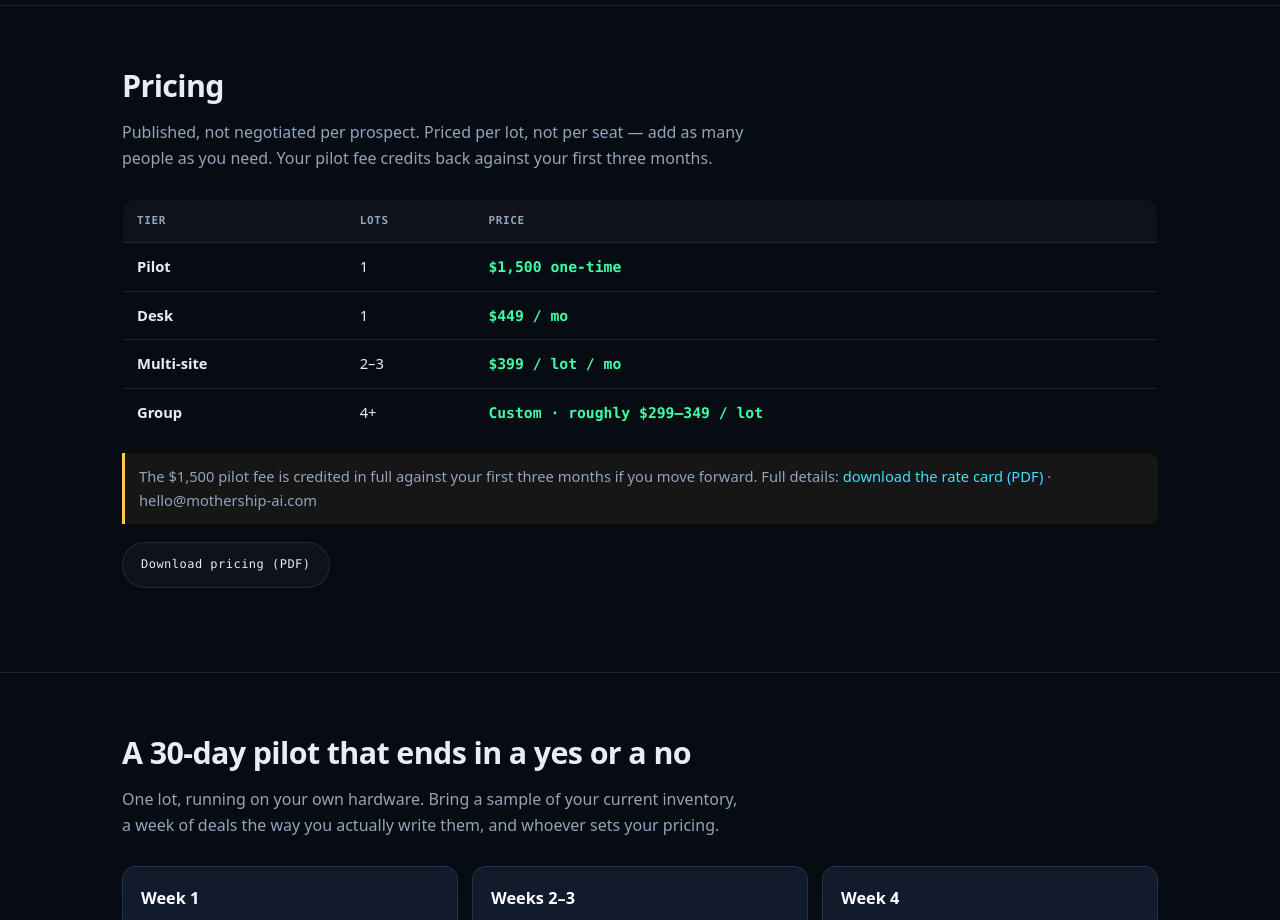
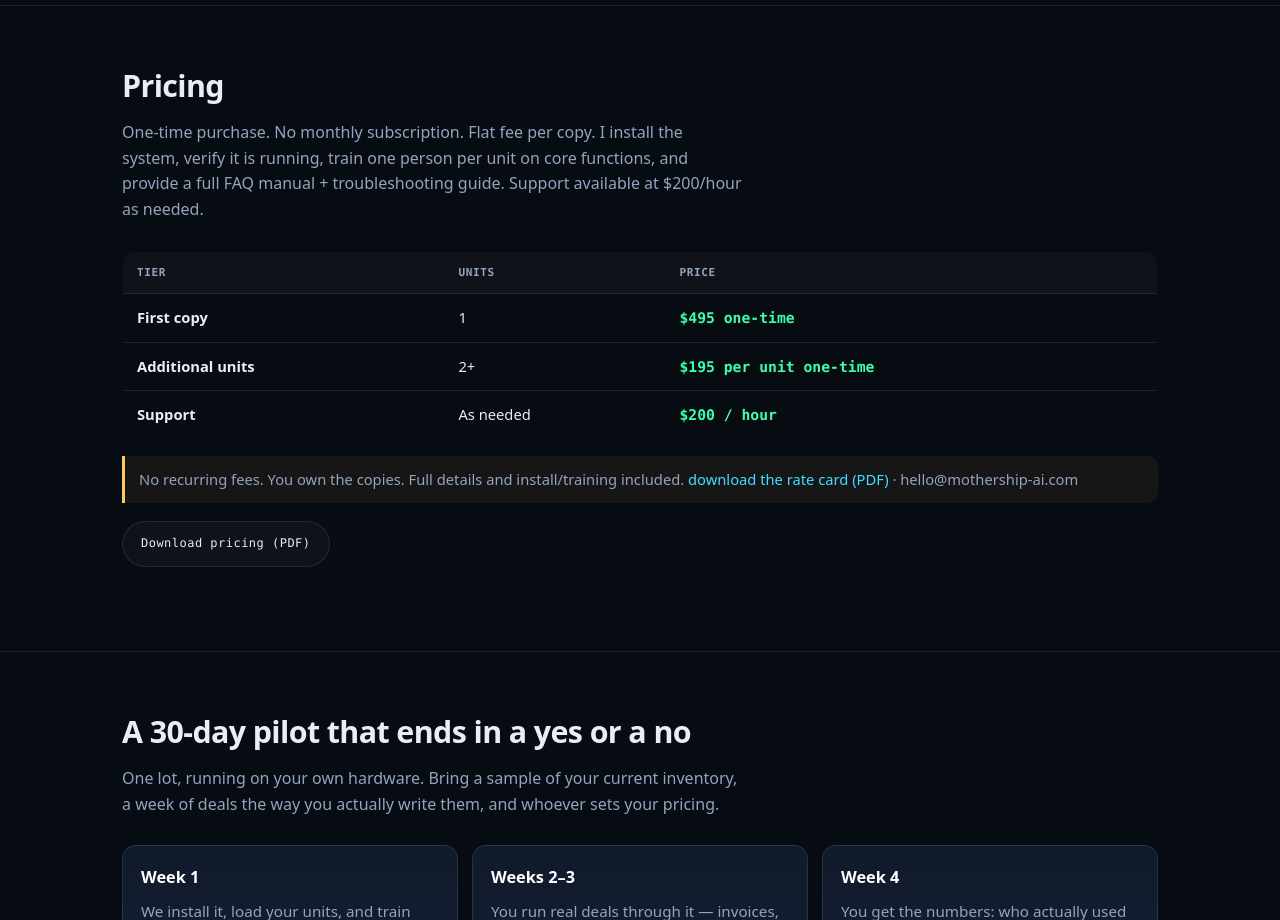
Before and after one commit to seanebones-lang/nexteleven-lot-pitch, a plain HTML site: page index.html in a window 1280 px wide. Shown: the part 2520-3440 px from the top of the page. Drawn offline with Linux system fonts and the light colour scheme.

Commit message:
Update Lot pricing to one-time purchase model: 95 first copy, 95 per additional unit, no monthly sub, 00/hr support, includes install + training + FAQ/troubleshooting guide

```diff
--- a/index.html
+++ b/index.html
@@ -133,14 +133,13 @@ h2{font-size:clamp(1.45rem,3vw,1.9rem);letter-spacing:-.02em;margin-bottom:10px}
 
 <section id="pricing"><div class="wrap">
   <h2>Pricing</h2>
-  <p class="section-lead">Published, not negotiated per prospect. Priced per lot, not per seat — add as many people as you need. Your pilot fee credits back against your first three months.</p>
-  <table class="table"><thead><tr><th>Tier</th><th>Lots</th><th>Price</th></tr></thead><tbody>
-    <tr><td><strong>Pilot</strong></td><td>1</td><td class="price">$1,500 one-time</td></tr>
-    <tr><td><strong>Desk</strong></td><td>1</td><td class="price">$449 / mo</td></tr>
-    <tr><td><strong>Multi-site</strong></td><td>2–3</td><td class="price">$399 / lot / mo</td></tr>
-    <tr><td><strong>Group</strong></td><td>4+</td><td class="price">Custom · roughly $299–349 / lot</td></tr>
+  <p class="section-lead">One-time purchase. No monthly subscription. Flat fee per copy. I install the system, verify it is running, train one person per unit on core functions, and provide a full FAQ manual + troubleshooting guide. Support available at $200/hour as needed.</p>
+  <table class="table"><thead><tr><th>Tier</th><th>Units</th><th>Price</th></tr></thead><tbody>
+    <tr><td><strong>First copy</strong></td><td>1</td><td class="price">$495 one-time</td></tr>
+    <tr><td><strong>Additional units</strong></td><td>2+</td><td class="price">$195 per unit one-time</td></tr>
+    <tr><td><strong>Support</strong></td><td>As needed</td><td class="price">$200 / hour</td></tr>
   </tbody></table>
-  <p class="note">The $1,500 pilot fee is credited in full against your first three months if you move forward. Full details: <a href="NextEleven_Lot_Rate_Card.pdf">download the rate card (PDF)</a> · hello@mothership-ai.com</p>
+  <p class="note">No recurring fees. You own the copies. Full details and install/training included. <a href="NextEleven_Lot_Rate_Card.pdf">download the rate card (PDF)</a> · hello@mothership-ai.com</p>
   <div class="ctas" style="margin-top:18px">
     <a class="btn btn-ghost" href="NextEleven_Lot_Rate_Card.pdf">Download pricing (PDF)</a>
   </div>
```
